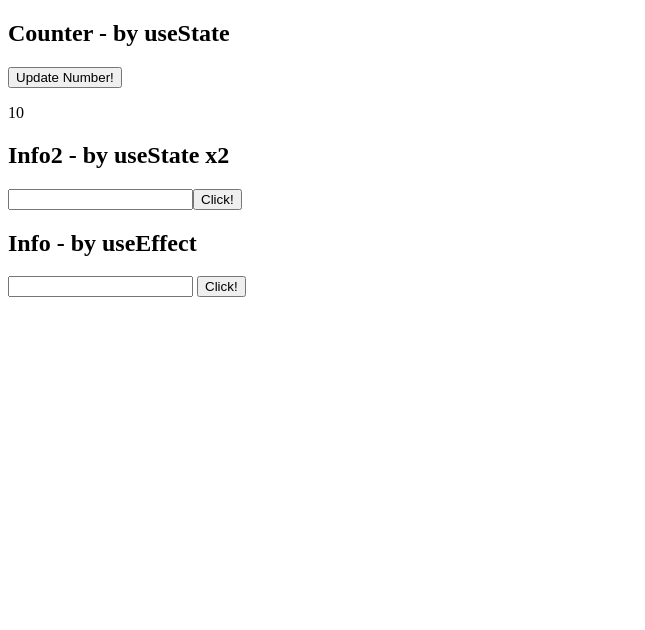
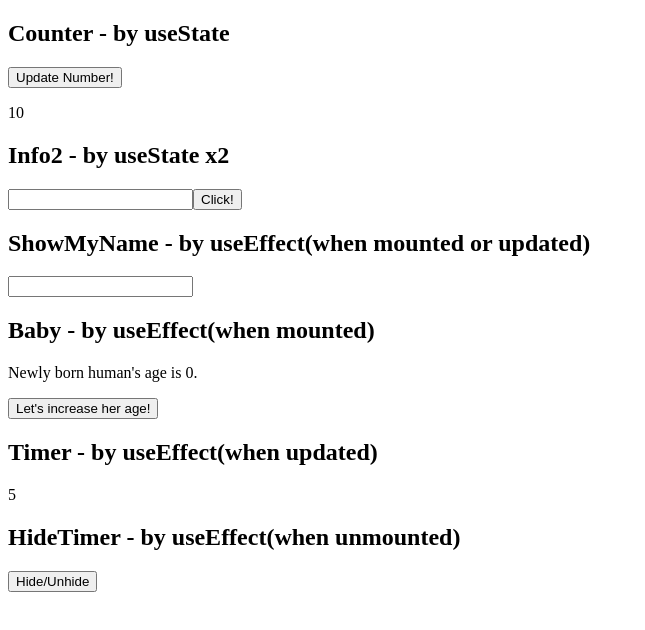
Before and after one commit to sarifor/react-nodebird-practice, a React (Create React App) app in the folder code-practice/react/08-Hooks/: page / in a window 1280 px wide. Shown: the top 630 px of the page, without its empty margins (0-645 px from the left). Built offline with nearby package versions, Linux system fonts and the light colour scheme; the HTML template or start-up script is replaced by a standard one.

Commit message:
Add: components using useEffect

```diff
--- a/code-practice/react/08-Hooks/src/App.js
+++ b/code-practice/react/08-Hooks/src/App.js
@@ -1,6 +1,14 @@
 import Counter from './useState/Counter';
-import Info from './useEffect/Info';
 import Info2 from './useState/Info2';
+import ShowMyName from './useEffect/mounted-or-updated/ShowMyName';
+import Baby from './useEffect/mounted/Baby';
+import Timer from './useEffect/updated/Timer';
+import HideTimer from './useEffect/clean-up/HideTimer';
+/*
+  모듈 import할 때 대소문자 주의! 안 그럼 아래와 같은 에러 남:
+  Module not found: Error: Cannot find file: 'showMyName.js' does not match the corresponding name on disk: '.\src\useEffect\mounted-or-updated\ShowMyName.js'.
+  Failed to compile.
+*/
 
 function App() {
   return (
@@ -11,8 +19,17 @@ function App() {
       <h2>Info2 - by useState x2</h2>
       <Info2 />
 
-      <h2>Info - by useEffect</h2>
-      <Info />
+      <h2>ShowMyName - by useEffect(when mounted or updated)</h2>
+      <ShowMyName />
+
+      <h2>Baby - by useEffect(when mounted)</h2>
+      <Baby />
+
+      <h2>Timer - by useEffect(when updated)</h2>
+      <Timer />
+
+      <h2>HideTimer - by useEffect(when unmounted)</h2>
+      <HideTimer />
     </div>
   );
 }
--- a/code-practice/react/08-Hooks/src/useEffect/Info.js
+++ /dev/null
@@ -1,30 +0,0 @@
-// # useEffect
-// - 리액트 컴포넌트가 렌더링될 때마다 특정 작업 수행
-// - = componentDidMount + componentDidUpdate
-
-import { useState, useEffect } from 'react';
-
-// 이름을 입력하고, Click! 버튼을 누르면 화면에 최신값이 보임
-const Info = () => {
-  const [ name, setName ] = useState('');
-
-  const changeName = (e) => {
-    setName(e.target.value);
-  }
-
-  const submitName = () => {
-
-  }
-
-  // useEffect
-
-  return (
-    <div>
-      <input value = {name} onChange={ changeName } /> {/* id 아님! */}
-      <button onSubmit={ submitName } >Click!</button>
-      <p>{name}</p>
-    </div>
-  )
-};
-
-export default Info;
--- /dev/null
+++ b/code-practice/react/08-Hooks/src/useEffect/clean-up/HideTimer.js
@@ -0,0 +1,45 @@
+// # useEffect
+// - 컴포넌트가 언마운트되기 전이나 업데이트되기 직전에 특정 작업 수행
+
+import { useState, useEffect } from 'react';
+
+// 예시: 타이머를 화면에서 숨기기
+const Timer = () => {
+  // useState
+  const [ sec, setSec ] = useState(0);
+
+  // 컴포넌트가 처음 마운트되었을 때만 작동
+  useEffect(() => {
+    setInterval(()=> {
+      // 1초에 1씩 업데이트
+      setSec(preSec => preSec + 1);
+    }, 1000);
+  }, []);
+
+  // 컴포넌트가 언마운트되기 전에만 작동
+  useEffect(() => {
+    return () => {
+      console.log('Timer is hidden!');
+    }
+  }, []); // 빈 배열 넣어주기
+
+  return (
+    <div>
+      <p>{sec}</p>
+    </div>
+  )
+}
+
+const HideTimer = () => {
+  const [ toggle, setToggle ] = useState('');
+
+  return (
+    <div>
+      {/* <button onClick={() => setToggle(!toggle)}>On/Off</button>
+      함수 호출을 하면 다음과 같은 에러 뜸: Too many re-renders. React limits the number of renders to prevent an infinite loop.*/}
+      <button onClick={ () => setToggle(!toggle) }>Hide/Unhide</button>{/* 함수 참조를 전달해야 무한 루프 에러 안 남 */}
+      {toggle && <Timer />}
+    </div>
+  )
+}
+export default HideTimer;
--- /dev/null
+++ b/code-practice/react/08-Hooks/src/useEffect/mounted-or-updated/ShowMyName.js
@@ -0,0 +1,26 @@
+// # useEffect
+// - 컴포넌트가 마운트되거나 업데이트될 때 특정 작업 수행
+
+import { useState, useEffect } from 'react';
+
+// 예시: 이름을 입력하는 즉시 화면에 반영됨
+const ShowMyName = () => {
+  const [ name, setName ] = useState('');
+
+  const changeName = (e) => {
+    setName(e.target.value);
+  }
+
+  useEffect(() => { // 컴포넌트가 마운트되었을 때도, 업데이트되었을 때도 작동
+    console.log('Function in useEffect is working!');
+  });
+
+  return (
+    <div>
+      <input value = {name} onChange={ changeName } />
+      <p>{name}</p>
+    </div>
+  )
+};
+
+export default ShowMyName;
--- /dev/null
+++ b/code-practice/react/08-Hooks/src/useEffect/mounted/Baby.js
@@ -0,0 +1,28 @@
+// # useEffect
+// - 컴포넌트가 처음에 마운트되었을 때만 특정 작업 수행
+
+import { useState, useEffect } from 'react';
+
+// 예시: 갓 태어난 아기(초기 설정 세팅)
+const Baby = () => {
+  const [ age, setAge ] = useState(0);
+
+  // 컴포넌트가 처음에 마운트되었을 때만 작동
+  useEffect(() => {
+    console.log("Me: Baby~ how old are you?");
+    console.log("Baby: ", age); // 0에서 변화 없음
+  }, []);
+
+  const increaseAge = () => {
+    setAge(prevAge => prevAge + 1);
+  };
+
+  return (
+    <div>
+      <p>Newly born human's age is {age}.</p>
+      <button onClick={increaseAge}>Let's increase her age!</button>
+    </div>
+  )
+}
+
+export default Baby;
--- /dev/null
+++ b/code-practice/react/08-Hooks/src/useEffect/updated/Timer.js
@@ -0,0 +1,31 @@
+// # useEffect
+// - 컴포넌트가 업데이트되었을 때만 특정 작업 수행
+
+import { useState, useEffect } from 'react';
+
+// 예시: 0부터 1초씩 갱신되는 타이머
+const Timer = () => {
+  // useState
+  const [ sec, setSec ] = useState(0);
+
+  // 컴포넌트가 처음 마운트되었을 때만 작동
+  useEffect(() => {
+    setInterval(()=> {
+      // 1초에 1씩 업데이트
+      setSec(preSec => preSec + 1);
+    }, 1000);
+  }, []);
+
+  // 컴포넌트가 업데이트될 때만 작동
+  useEffect(() => {
+    console.log('째깍');
+  }, [sec]);
+
+  return (
+    <div>
+      <p>{sec}</p>
+    </div>
+  )
+}
+
+export default Timer;
```
